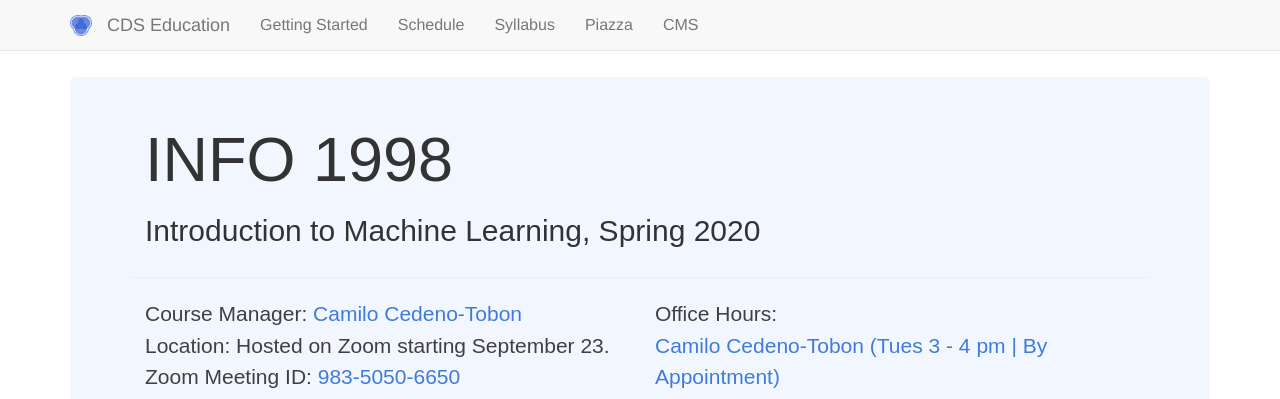
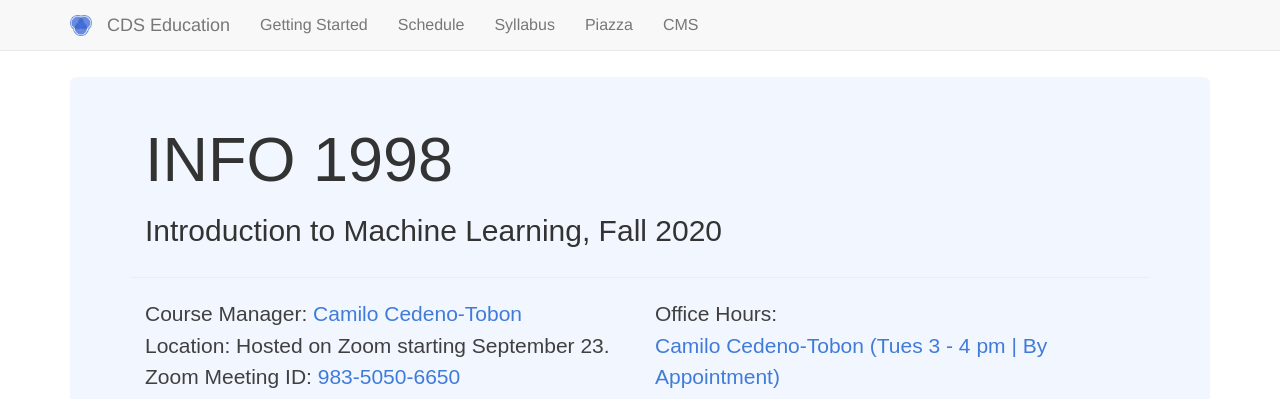
Before and after one commit to CornellDataScience/info1998, a Jekyll site: the page built from index.md, in a window 1280 px wide and 1119 px high. Shown: the top 399 px of the window. Built offline with Jekyll 4.4.1, drawn with Linux system fonts in a browser that asks for light colours.

Commit message:
SP20 to FA29

```diff
--- a/_config.yml
+++ b/_config.yml
@@ -16,7 +16,7 @@
 title: INFO 1998
 email: jl3248@cornell.edu
 description: > # this means to ignore newlines until "baseurl:"
-  Introduction to Machine Learning, Spring 2020
+  Introduction to Machine Learning, Fall 2020
 baseurl: "/info1998" # the subpath of your site, e.g. /blog
 url: "cornelldatascience.github.io" # the base hostname & protocol for your site
 plugin:
@@ -25,14 +25,12 @@ plugin:
 # invert_navbar: true
 
 defaults:
-  -
-    scope:
+  - scope:
       path: ""
       type: "posts"
     values:
       layout: "post"
-  -
-    scope:
+  - scope:
       path: ""
       type: "pages"
     values:
```
